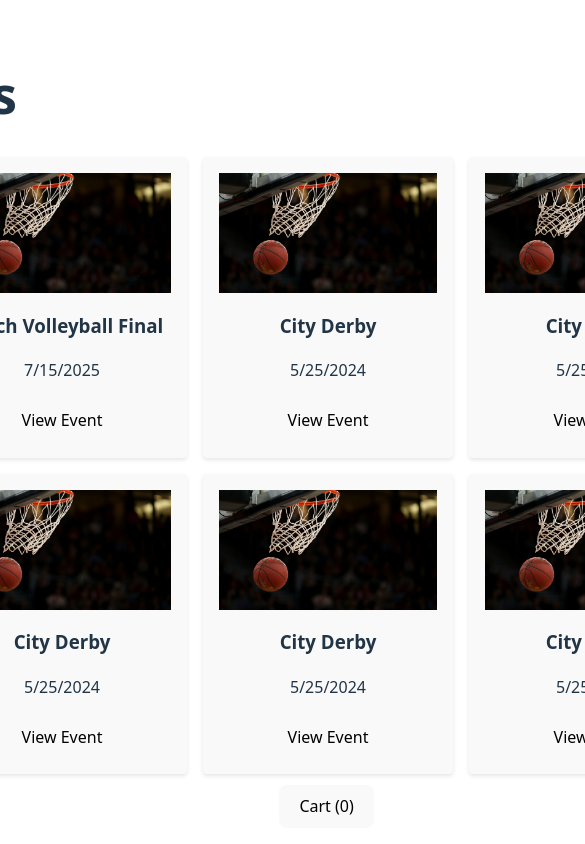
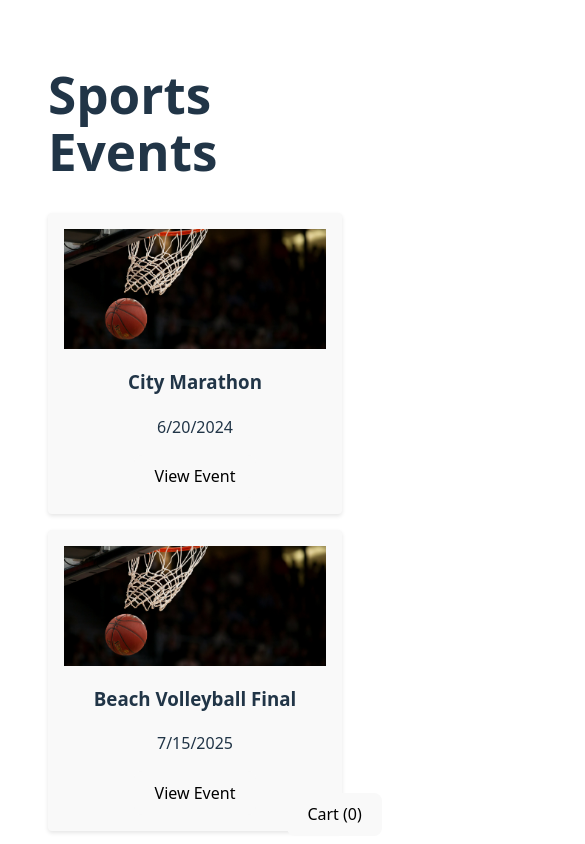
Before and after one commit to samuel922/SportsTicketingSystem, a React (Vite) app in the folder TicketingSystem/: page / in a window 390 px wide. Shown: the top 844 px of the page, 585 px wide, since content can reach past the window. Built offline with nearby package versions, Linux system fonts and the light colour scheme.

Commit message:
Add responsive styles and basic animations

```diff
--- a/TicketingSystem/src/App.css
+++ b/TicketingSystem/src/App.css
@@ -64,3 +64,45 @@
   bottom: 1rem;
   right: 1rem;
 }
+
+/* simple fade in animation used for main screens */
+@keyframes fadeIn {
+  from {
+    opacity: 0;
+    transform: translateY(10px);
+  }
+  to {
+    opacity: 1;
+    transform: translateY(0);
+  }
+}
+
+.app,
+.event-details,
+.cart {
+  animation: fadeIn 0.3s ease-in;
+}
+
+.event-card {
+  transition: transform 0.3s;
+}
+
+.event-card:hover {
+  transform: translateY(-5px) scale(1.03);
+}
+
+@media (max-width: 600px) {
+  .event-list {
+    grid-template-columns: 1fr;
+  }
+
+  .add-cart-form {
+    flex-direction: column;
+    align-items: stretch;
+  }
+
+  .view-cart-btn {
+    bottom: 0.5rem;
+    right: 0.5rem;
+  }
+}
--- a/TicketingSystem/src/index.css
+++ b/TicketingSystem/src/index.css
@@ -31,6 +31,12 @@ body {
   max-width: 1120px;
   margin: 0 auto;
   min-height: 100vh;
+}
+
+@media (max-width: 600px) {
+  body {
+    padding: 0 1rem;
+  }
 }
 
 h1 {
```
